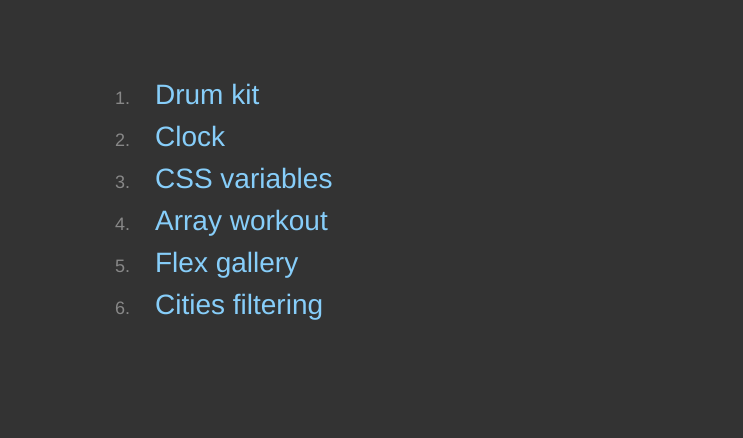
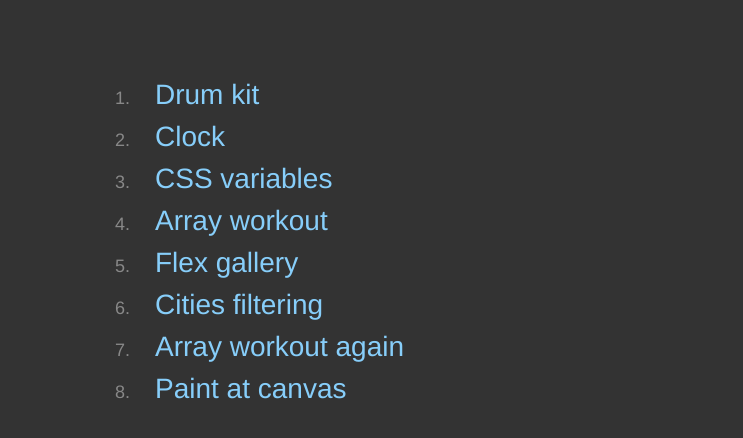
Before and after one commit to ilagnev/30days-js-challenge, a plain HTML site: page index.html in a window 1280 px wide. Shown: the part 146-584 px from the top of the page, without its empty margins (169-912 px from the left). Drawn offline with Linux system fonts and the light colour scheme.

Commit message:
update links

```diff
--- a/index.html
+++ b/index.html
@@ -47,6 +47,8 @@
 		<li><a href="04-array-carnival">Array workout</a></li>
 		<li><a href="05-flex-panels-gallery">Flex gallery</a></li>
 		<li><a href="06-type-ahead">Cities filtering</a></li>
+		<li><a href="07-array-cardio">Array workout again</a></li>
+		<li><a href="06-canvas-fun">Paint at canvas</a></li>
 	</ol>
 </body>
 </html>
```
